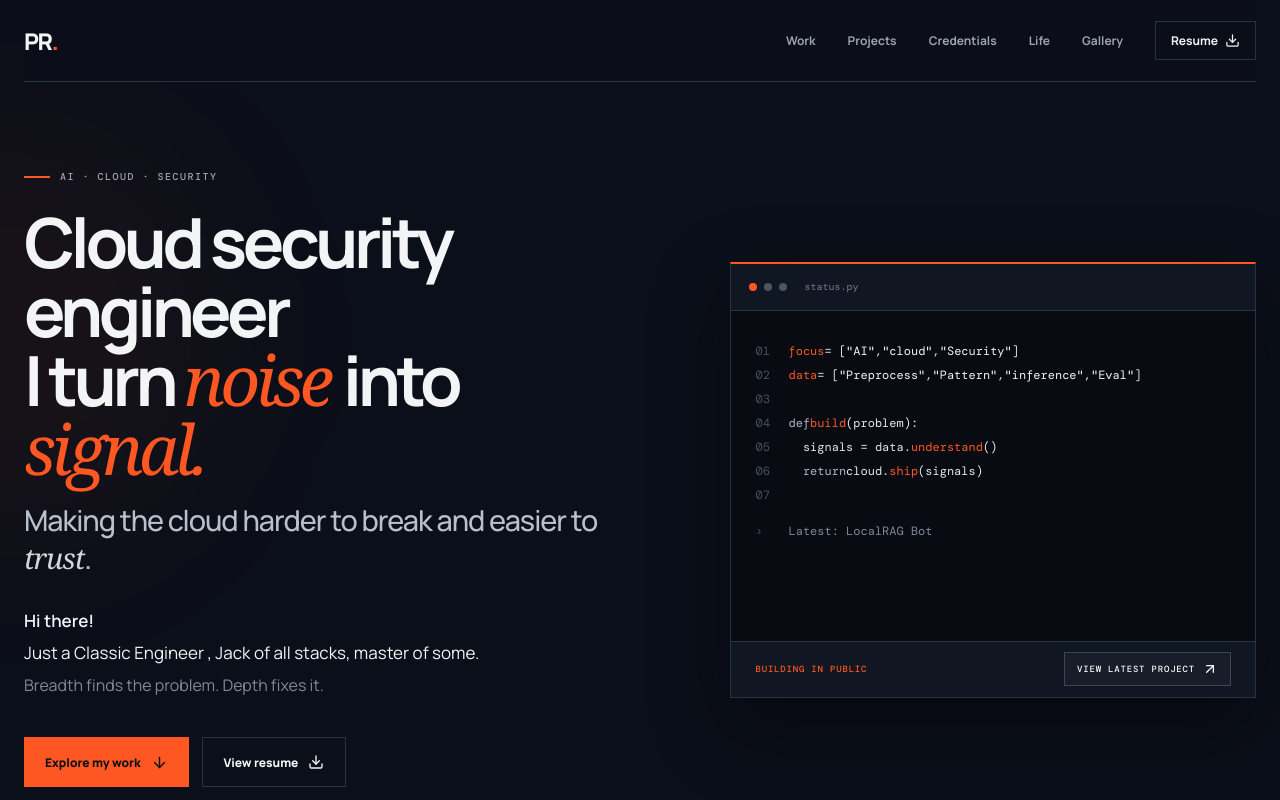
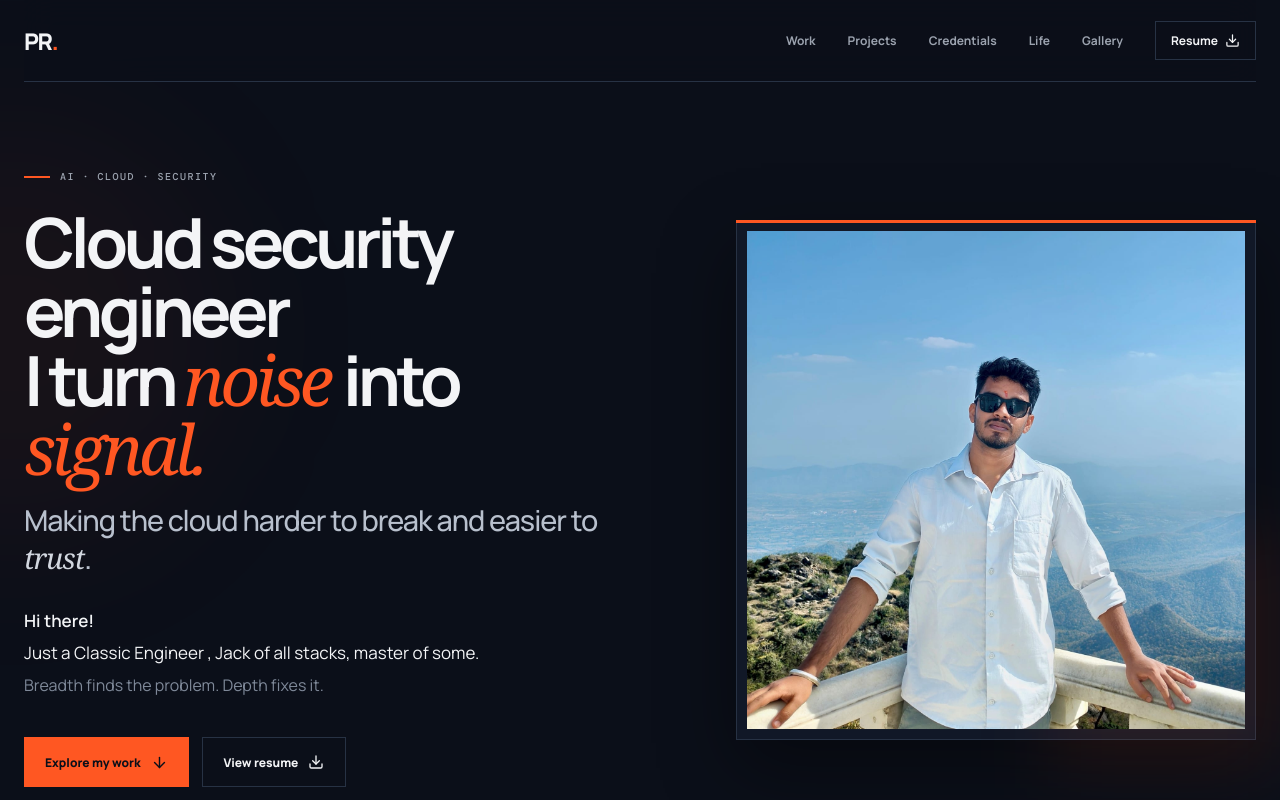
Before and after one commit to priyeshr7/priyeshraj, a React (Vite) app: page / in a window 1280 px wide. Shown: the top 800 px of the page. Built offline with nearby package versions, Linux system fonts and the light colour scheme; no server answers.

Commit message:
Replace hero console with portrait

```diff
--- a/src/index.css
+++ b/src/index.css
@@ -51,23 +51,10 @@ button { color: inherit; font: inherit; }
 .button--outline:hover { background: var(--surface); border-color: #4b5563; }
 .text-link, .all-work { display: inline-flex; align-items: center; gap: 7px; padding-bottom: 5px; color: var(--text); border-bottom: 1px solid var(--accent); font: 500 11px/1.2 "DM Mono", monospace; }
 
-.project-console { display: block; overflow: hidden; color: #e5e7eb; background: #080b12; border: 1px solid var(--line); border-top: 2px solid var(--accent); box-shadow: 0 28px 70px #00000066; }
-.console-bar { height: 47px; display: flex; align-items: center; gap: 7px; padding: 0 18px; background: #101622; border-bottom: 1px solid var(--line); }
-.console-bar > span { width: 8px; height: 8px; border-radius: 50%; background: var(--accent); }
-.console-bar > span:nth-child(2), .console-bar > span:nth-child(3) { background: #4b5563; }
-.console-bar p { margin: 0 0 0 10px; color: #737d8e; font: 400 10px/1 "DM Mono", monospace; }
-.console-body { min-height: 330px; padding: 28px 24px; overflow: hidden; font: 400 12px/2 "DM Mono", monospace; }
-.console-body p { display: flex; margin: 0; white-space: nowrap; }
-.console-body b { min-width: 33px; color: #465063; font-weight: 400; user-select: none; }
-.code-purple, .code-yellow { color: var(--accent); }
-.code-green { color: #f3f4f6; }
-.code-blue { color: #aeb6c4; }
-.console-output { margin-top: 12px !important; color: #7f8999; }
-.cursor { width: 7px; height: 14px; margin: 5px 0 0 7px; background: var(--accent); animation: blink 1s steps(1) infinite; }
-.console-footer { min-height: 56px; display: flex; align-items: center; justify-content: space-between; padding: 0 24px; color: #818b9a; background: #101622; border-top: 1px solid var(--line); font: 500 9px/1 "DM Mono", monospace; text-transform: uppercase; letter-spacing: .09em; }
-.console-footer > span:first-child { color: var(--accent); }
-.console-link { min-height: 34px; display: inline-flex; align-items: center; gap: 7px; padding: 0 12px; color: var(--text); background: #ffffff08; border: 1px solid #3a4659; transition: color .2s, background .2s, border-color .2s, transform .2s; }
-.console-link:hover { color: var(--bg); background: var(--accent); border-color: var(--accent); transform: translateY(-1px); }
+.hero-portrait { width: min(100%, 520px); position: relative; justify-self: end; margin: 0; padding: 10px; background: var(--surface); border: 1px solid var(--line); box-shadow: 0 28px 70px #00000066; isolation: isolate; }
+.hero-portrait::before { content: ""; height: 3px; position: absolute; top: -1px; right: -1px; left: -1px; background: var(--accent); }
+.hero-portrait::after { content: ""; position: absolute; right: -26px; bottom: -26px; z-index: -1; width: 45%; height: 45%; background: var(--accent-soft); filter: blur(35px); }
+.hero-portrait img { width: 100%; display: block; aspect-ratio: 1 / 1; object-fit: cover; object-position: center; }
 
 .ticker { width: 100%; overflow: hidden; color: var(--muted); background: #0e1420; border-top: 1px solid var(--line); border-bottom: 1px solid var(--line); }
 .ticker-track { width: max-content; display: flex; padding: 16px 0; font: 500 10px/1 "DM Mono", monospace; letter-spacing: .14em; animation: ticker 80s linear infinite; }
@@ -196,12 +183,11 @@ footer > p { color: #6b7280; font: 400 9px/1 "DM Mono", monospace; text-transfor
 .reveal { animation: rise .7s both; }
 .reveal--delay { animation-delay: .12s; }
 @keyframes rise { from { opacity: 0; transform: translateY(20px); } }
-@keyframes blink { 50% { opacity: 0; } }
 @keyframes ticker { to { transform: translateX(-50%); } }
 
 @media (max-width: 900px) {
   .hero { grid-template-columns: 1fr; gap: 70px; padding-top: 70px; }
-  .project-console { width: min(620px, 100%); }
+  .hero-portrait { width: min(520px, 100%); justify-self: start; }
   .expertise-grid, .interest-grid { grid-template-columns: 1fr 1fr; }
   .credentials-section { grid-template-columns: 1fr; gap: 65px; }
   .credentials-intro { position: static; }
@@ -219,8 +205,7 @@ footer > p { color: #6b7280; font: 400 9px/1 "DM Mono", monospace; text-transfor
   .hero h1 { font-size: clamp(42px, 13vw, 58px); }
   .hero h2 { margin-top: 14px; font-size: clamp(19px, 6vw, 25px); }
   .hero-intro { font-size: 15px; }
-  .console-body { min-height: 270px; padding: 22px 14px; font-size: 9px; }
-  .console-footer { padding: 0 14px; font-size: 8px; }
+  .hero-portrait { padding: 7px; }
   .section-heading { align-items: start; flex-direction: column; margin-bottom: 40px; }
   .expertise-section { padding: 100px 0 20px; }
   .experience-section, .projects-section, .life-section { padding: 95px 0; }
--- a/src/pages/Index.tsx
+++ b/src/pages/Index.tsx
@@ -207,21 +207,9 @@ const Index = () => {
             </div>
           </div>
 
-          <div className="project-console reveal reveal--delay">
-            <div className="console-bar"><span /><span /><span /><p>status.py</p></div>
-            <div className="console-body">
-              <p><b>01</b><span className="code-purple">focus</span> = [<span className="code-green">"AI"</span>, <span className="code-green">"cloud"</span>, <span className="code-green">"Security"</span>]</p>
-              <p><b>02</b><span className="code-purple">data</span> = [<span className="code-green">"Preprocess"</span>, <span className="code-green">"Pattern"</span>, <span className="code-green">"inference"</span>,<span className="code-green">"Eval"</span>]</p>
-              <p><b>03</b></p><p><b>04</b><span className="code-blue">def</span> <span className="code-yellow">build</span>(problem):</p>
-              <p><b>05</b>&nbsp;&nbsp;signals = data.<span className="code-yellow">understand</span>()</p>
-              <p><b>06</b>&nbsp;&nbsp;<span className="code-blue">return</span> cloud.<span className="code-yellow">ship</span>(signals)</p><p><b>07</b></p>
-              <p className="console-output"><b>›</b> Latest: {formatName(projects[0].name)}<span className="cursor" /></p>
-            </div>
-            <div className="console-footer">
-              <span>Building in public</span>
-              <a className="console-link" href={projects[0].html_url} target="_blank" rel="noreferrer" aria-label={`View ${formatName(projects[0].name)} on GitHub`}>View latest project <ArrowUpRight size={16} /></a>
-            </div>
-          </div>
+          <figure className="hero-portrait reveal reveal--delay">
+            <img src={`${import.meta.env.BASE_URL}assets/1p.jpeg`} alt="Priyesh Raj standing at a mountain viewpoint" />
+          </figure>
         </section>
 
         <section className="ticker" aria-label="Tools and technologies">
```
Also changed, not shown: public/assets/1p.jpeg (added).
